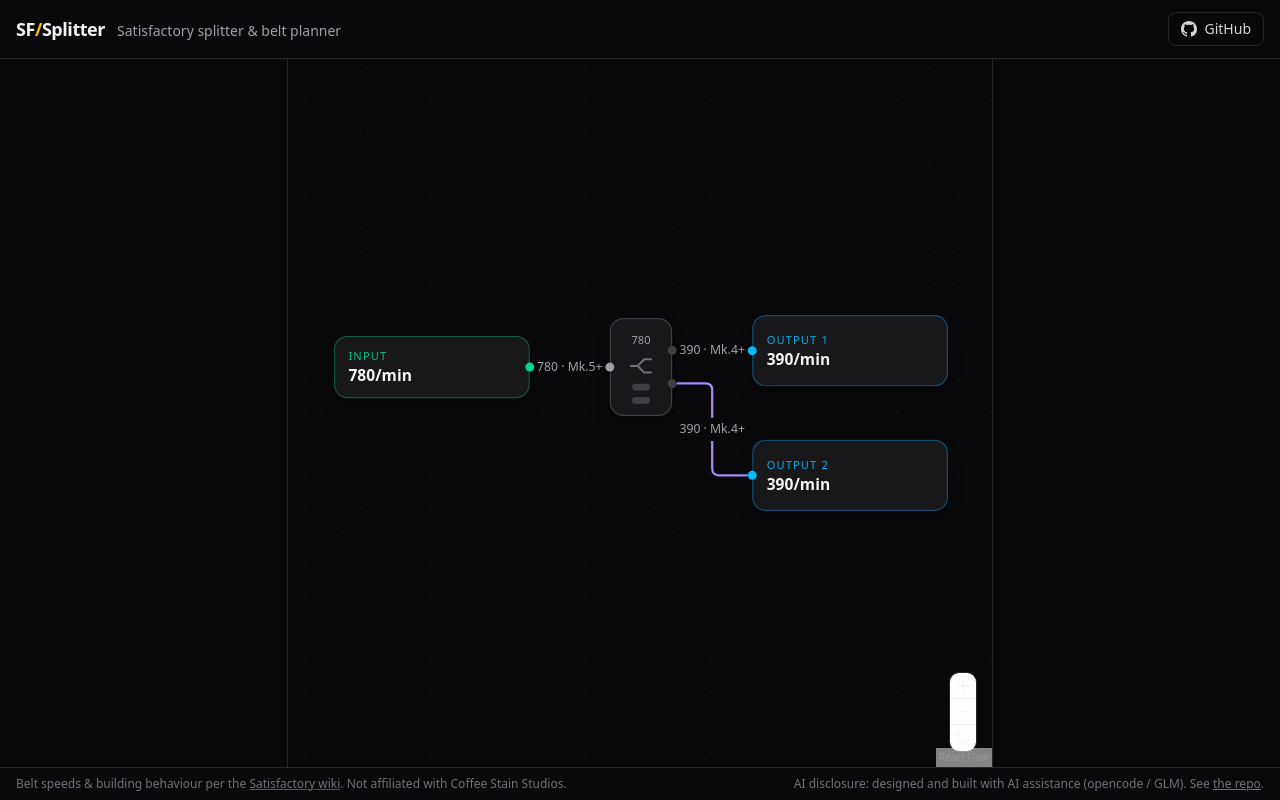
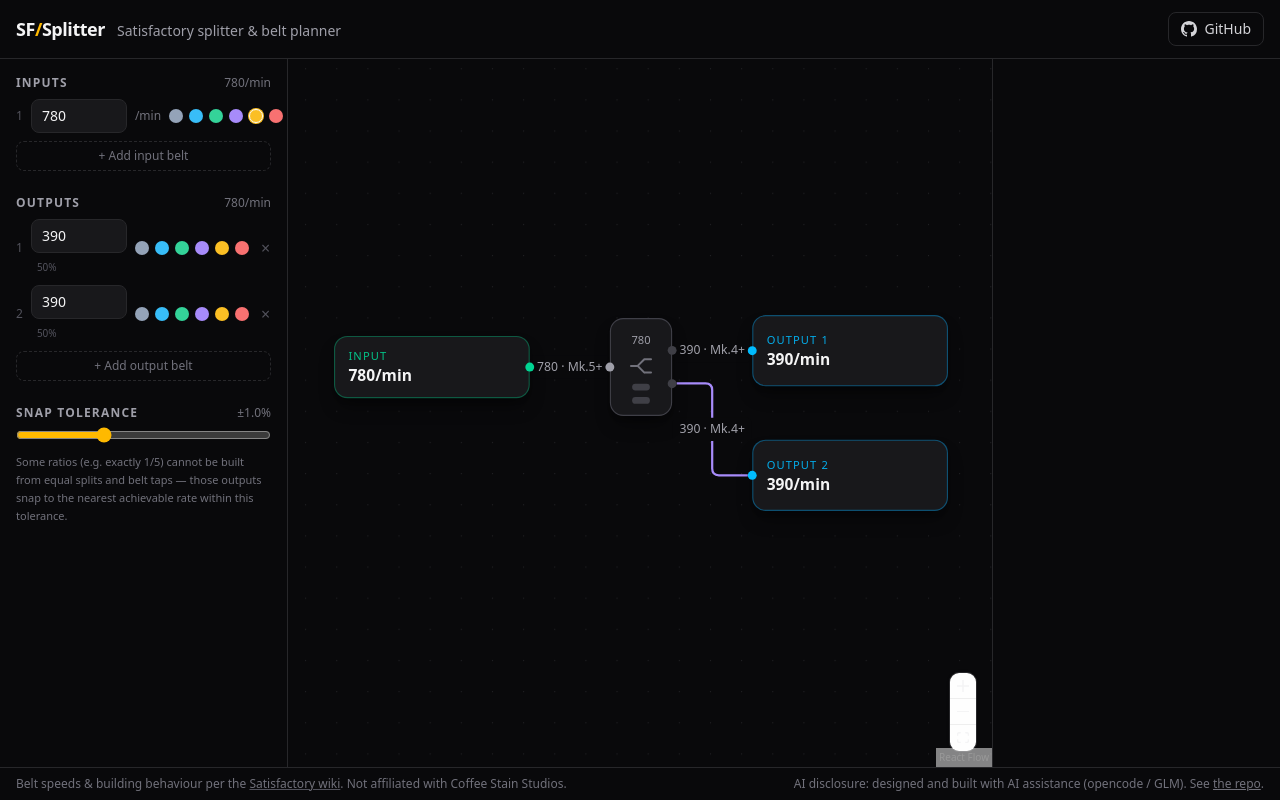
Before and after one commit to RJDonnison/SatifactorySplitter, a React (Vite) app: page / in a window 1280 px wide. Built offline with nearby package versions, Linux system fonts and the light colour scheme.

Commit message:
feat: add io editor with validation and warnings

```diff
--- a/src/App.tsx
+++ b/src/App.tsx
@@ -2,6 +2,8 @@ import { useMemo } from 'react'
 import { useStore } from './state/store'
 import { solve } from './solver/solve'
 import { Diagram } from './diagram/Diagram'
+import { IOEditor } from './components/IOEditor'
+import { Warnings } from './components/Warnings'
 
 export const REPO_URL = 'https://github.com/reujdon/SatifactorySplitter'
 
@@ -54,8 +56,9 @@ export default function App() {
       </header>
 
       <main className="flex min-h-0 flex-1">
-        <aside className="hidden w-72 shrink-0 border-r border-zinc-800 p-4 lg:block">
-          {/* IO editor (milestone 4) */}
+        <aside className="hidden w-72 shrink-0 flex-col overflow-y-auto border-r border-zinc-800 p-4 lg:flex">
+          <IOEditor />
+          <Warnings solution={solution} />
         </aside>
         <section className="relative min-w-0 flex-1 bg-zinc-950">
           <Diagram solution={solution} />
--- /dev/null
+++ b/src/components/IOEditor.tsx
@@ -0,0 +1,216 @@
+import { BELT_SPEEDS } from '../solver/gameData'
+import { BELT_HEX, BELT_LABELS } from '../diagram/belts'
+import { useStore } from '../state/store'
+
+function RateInput({
+  value,
+  onChange,
+}: {
+  value: number
+  onChange: (v: number) => void
+}) {
+  return (
+    <input
+      type="number"
+      min={0}
+      value={Number.isFinite(value) ? value : 0}
+      onChange={(e) => onChange(Math.max(0, Number(e.target.value) || 0))}
+      className="w-24 rounded-lg border border-zinc-800 bg-zinc-900 px-2.5 py-1.5 text-sm font-medium tabular-nums text-zinc-100 focus:border-amber-400/60 focus:outline-none"
+    />
+  )
+}
+
+function BeltPips({
+  rate,
+  onPick,
+}: {
+  rate: number
+  onPick: (v: number) => void
+}) {
+  return (
+    <div className="flex items-center gap-1.5">
+      {BELT_SPEEDS.map((s, i) => (
+        <button
+          key={s}
+          type="button"
+          title={`${BELT_LABELS[i]} — ${s}/min`}
+          aria-label={`Set ${BELT_LABELS[i]} (${s} per minute)`}
+          onClick={() => onPick(s)}
+          className="h-3.5 w-3.5 rounded-full border transition-transform hover:scale-125"
+          style={{
+            backgroundColor: BELT_HEX[i],
+            borderColor: rate === s ? '#fafafa' : 'transparent',
+            boxShadow: rate === s ? `0 0 0 1px ${BELT_HEX[i]}` : undefined,
+          }}
+        />
+      ))}
+    </div>
+  )
+}
+
+function Section({
+  title,
+  total,
+  hint,
+  onAdd,
+  addLabel,
+  children,
+}: {
+  title: string
+  total: number
+  hint?: string
+  onAdd: () => void
+  addLabel: string
+  children: React.ReactNode
+}) {
+  return (
+    <section>
+      <div className="mb-2 flex items-baseline justify-between">
+        <h2 className="text-xs font-semibold uppercase tracking-widest text-zinc-400">
+          {title}
+        </h2>
+        <span className="text-xs tabular-nums text-zinc-500">{total}/min</span>
+      </div>
+      <div className="space-y-2">{children}</div>
+      <button
+        type="button"
+        onClick={onAdd}
+        className="mt-2 w-full rounded-lg border border-dashed border-zinc-800 py-1.5 text-xs text-zinc-500 transition-colors hover:border-zinc-600 hover:text-zinc-300"
+      >
+        {addLabel}
+      </button>
+      {hint && (
+        <p className="mt-2 text-[11px] leading-relaxed text-amber-400/80">
+          {hint}
+        </p>
+      )}
+    </section>
+  )
+}
+
+export function IOEditor() {
+  const inputs = useStore((s) => s.inputs)
+  const outputs = useStore((s) => s.outputs)
+  const tolerance = useStore((s) => s.tolerance)
+  const addInput = useStore((s) => s.addInput)
+  const removeInput = useStore((s) => s.removeInput)
+  const setInput = useStore((s) => s.setInput)
+  const addOutput = useStore((s) => s.addOutput)
+  const removeOutput = useStore((s) => s.removeOutput)
+  const setOutput = useStore((s) => s.setOutput)
+  const setTolerance = useStore((s) => s.setTolerance)
+
+  const totalIn = inputs.reduce((a, b) => a + b.rate, 0)
+  const totalOut = outputs.reduce((a, b) => a + b.rate, 0)
+  const over = totalOut > totalIn
+
+  return (
+    <div className="space-y-6">
+      <Section
+        title="Inputs"
+        total={totalIn}
+        onAdd={addInput}
+        addLabel="+ Add input belt"
+      >
+        {inputs.map((belt, i) => (
+          <div key={belt.id} className="flex items-center gap-2">
+            <span className="w-4 text-right text-xs tabular-nums text-zinc-600">
+              {i + 1}
+            </span>
+            <RateInput
+              value={belt.rate}
+              onChange={(rate) => setInput(belt.id, { rate })}
+            />
+            <span className="text-xs text-zinc-500">/min</span>
+            <div className="ml-auto">
+              <BeltPips
+                rate={belt.rate}
+                onPick={(rate) => setInput(belt.id, { rate })}
+              />
+            </div>
+            <button
+              type="button"
+              aria-label="Remove input"
+              onClick={() => removeInput(belt.id)}
+              className="rounded-md px-1 text-zinc-600 transition-colors hover:text-red-400"
+            >
+              ×
+            </button>
+          </div>
+        ))}
+      </Section>
+
+      <Section
+        title="Outputs"
+        total={totalOut}
+        onAdd={addOutput}
+        addLabel="+ Add output belt"
+        hint={
+          over
+            ? `Outputs exceed input (${totalIn}/min) — reduce the rates or add input.`
+            : undefined
+        }
+      >
+        {outputs.map((belt, i) => {
+          const share = totalIn > 0 ? (belt.rate / totalIn) * 100 : 0
+          return (
+            <div key={belt.id} className="flex items-center gap-2">
+              <span className="w-4 text-right text-xs tabular-nums text-zinc-600">
+                {i + 1}
+              </span>
+              <div>
+                <RateInput
+                  value={belt.rate}
+                  onChange={(rate) => setOutput(belt.id, { rate })}
+                />
+                <span className="ml-1.5 text-[10px] tabular-nums text-zinc-600">
+                  {share > 0 ? `${share.toFixed(share < 10 ? 1 : 0)}%` : ''}
+                </span>
+              </div>
+              <div className="ml-auto">
+                <BeltPips
+                  rate={belt.rate}
+                  onPick={(rate) => setOutput(belt.id, { rate })}
+                />
+              </div>
+              <button
+                type="button"
+                aria-label="Remove output"
+                onClick={() => removeOutput(belt.id)}
+                className="rounded-md px-1 text-zinc-600 transition-colors hover:text-red-400"
+              >
+                ×
+              </button>
+            </div>
+          )
+        })}
+      </Section>
+
+      <section>
+        <div className="mb-1 flex items-baseline justify-between">
+          <h2 className="text-xs font-semibold uppercase tracking-widest text-zinc-400">
+            Snap tolerance
+          </h2>
+          <span className="text-xs tabular-nums text-zinc-500">
+            ±{(tolerance * 100).toFixed(1)}%
+          </span>
+        </div>
+        <input
+          type="range"
+          min={0}
+          max={3}
+          step={0.1}
+          value={tolerance * 100}
+          onChange={(e) => setTolerance(Number(e.target.value) / 100)}
+          className="w-full accent-amber-400"
+          aria-label="Snap tolerance percent"
+        />
+        <p className="mt-1 text-[11px] leading-relaxed text-zinc-500">
+          Some ratios (e.g. exactly 1/5) cannot be built from equal splits and
+          belt taps — those outputs snap to the nearest achievable rate within
+          this tolerance.
+        </p>
+      </section>
+    </div>
+  )
+}
--- /dev/null
+++ b/src/components/Warnings.tsx
@@ -0,0 +1,26 @@
+import type { Solution } from '../solver/types'
+
+const STYLES: Record<string, string> = {
+  error: 'border-red-500/40 bg-red-500/10 text-red-300',
+  warn: 'border-amber-500/40 bg-amber-500/10 text-amber-300',
+  info: 'border-zinc-700/80 bg-zinc-900 text-zinc-400',
+}
+
+export function Warnings({ solution }: { solution: Solution }) {
+  if (!solution.ok || solution.warnings.length === 0) return null
+  return (
+    <div className="mt-6 space-y-2">
+      <h2 className="text-xs font-semibold uppercase tracking-widest text-zinc-400">
+        Notes
+      </h2>
+      {solution.warnings.map((w, i) => (
+        <div
+          key={i}
+          className={`rounded-lg border px-3 py-2 text-xs leading-relaxed ${STYLES[w.level]}`}
+        >
+          {w.text}
+        </div>
+      ))}
+    </div>
+  )
+}
--- a/src/state/store.ts
+++ b/src/state/store.ts
@@ -29,10 +29,7 @@ let nextId = 0
 const uid = () => `io${++nextId}`
 
 export const useStore = create<AppState>((set) => ({
-  inputs: [
-    { id: uid(), rate: 780, mk: 5 },
-    { id: uid(), rate: 0, mk: null },
-  ],
+  inputs: [{ id: uid(), rate: 780, mk: 5 }],
   outputs: [
     { id: uid(), rate: 390, mk: null },
     { id: uid(), rate: 390, mk: null },
```
Also changed, not shown: .playwright-mcp/page-2026-09-06T13-59-34-034Z.yml (added).
